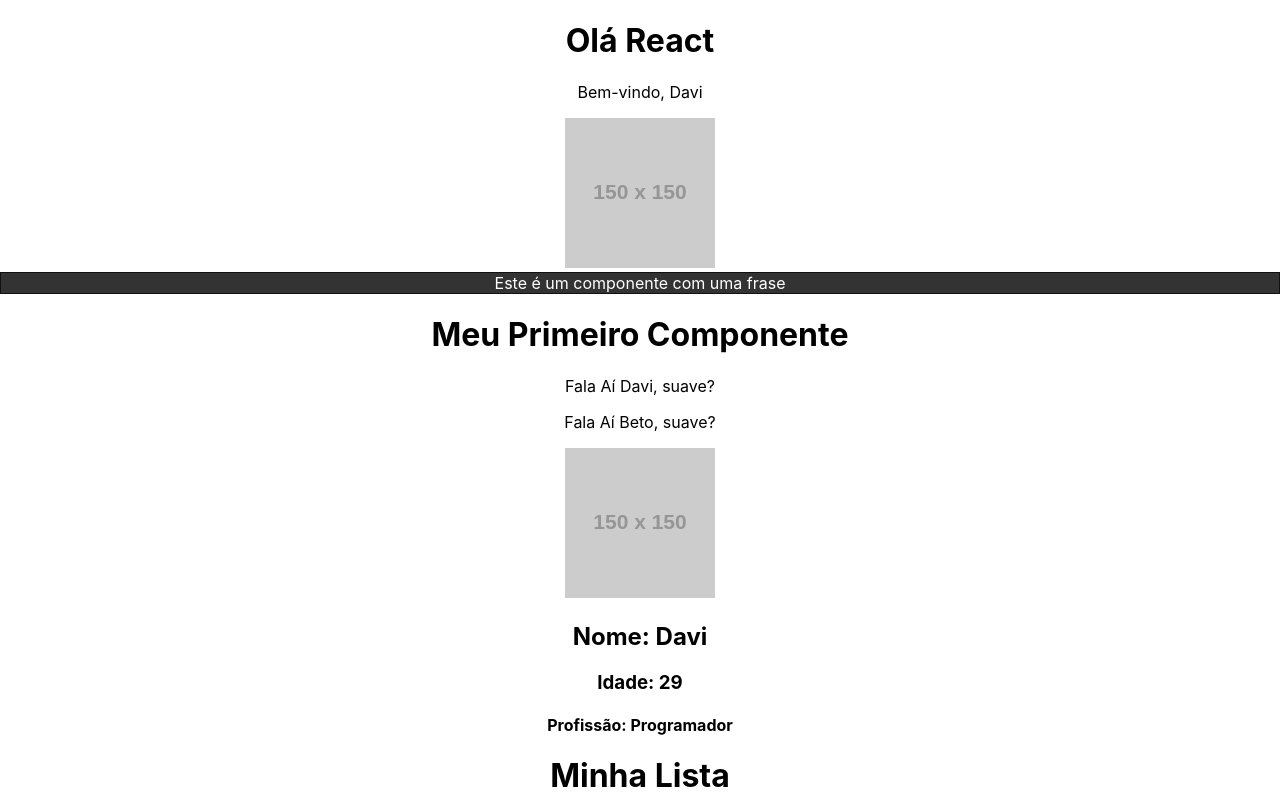
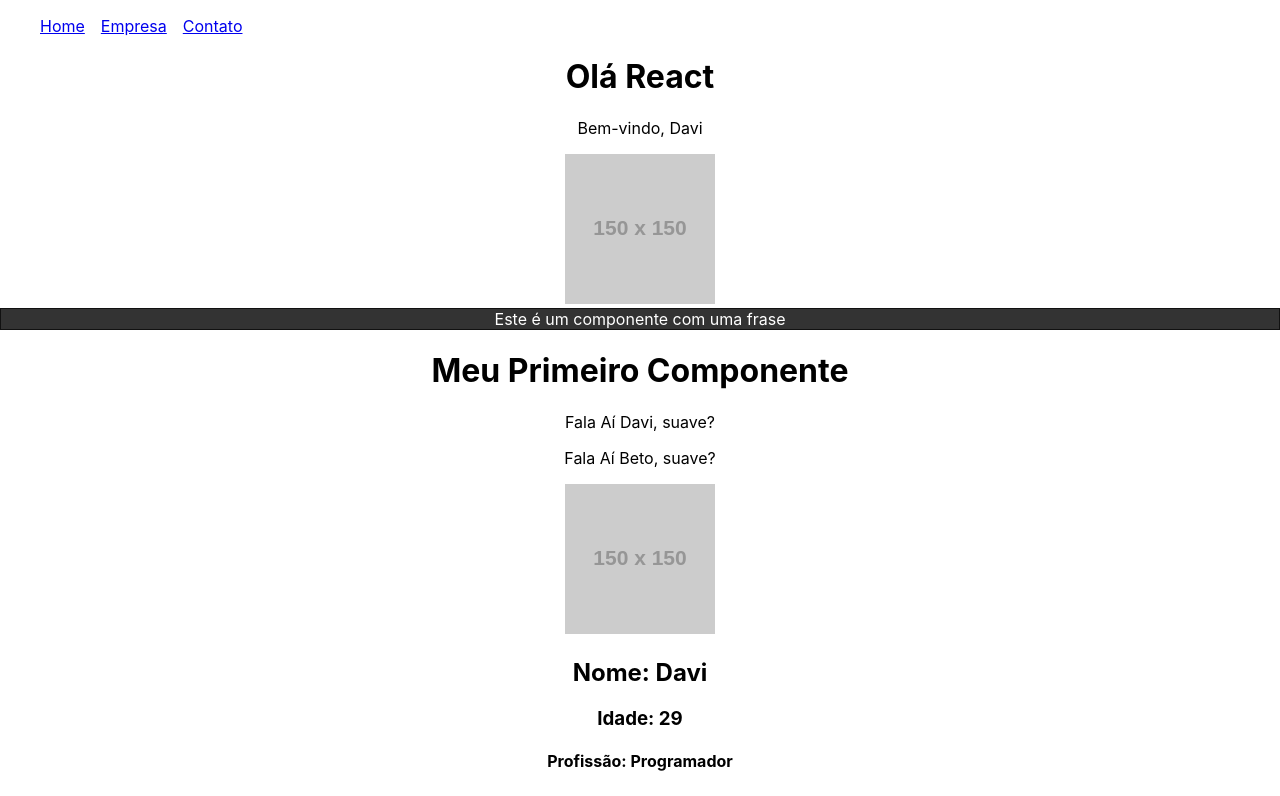
Before and after one commit to krokreti/react-training, a React (Create React App) app in the folder practice-project/: page / in a window 1280 px wide. Shown: the top 796 px of the page. Built offline with nearby package versions, Linux system fonts and the light colour scheme.

Commit message:
add react router

```diff
--- a/practice-project/package.json
+++ b/practice-project/package.json
@@ -8,6 +8,7 @@
     "@testing-library/user-event": "^13.5.0",
     "react": "^18.2.0",
     "react-dom": "^18.2.0",
+    "react-router-dom": "^6.4.3",
     "react-scripts": "5.0.1",
     "web-vitals": "^2.1.4"
   },
--- a/practice-project/src/App.js
+++ b/practice-project/src/App.js
@@ -1,46 +1,24 @@
-import './App.css';
-import Evento from './Components/Evento';
-import HelloWorld from './Components/HelloWorld';
-import List from './Components/List';
-import Pessoa from './Components/Pessoa';
-import SayMyName from './Components/SayMyName';
-import Form from './Components/Form'
-import Condicional from './Components/Condicional';
-import OutraLista from './Components/OutraLista';
-import SeuNome from './Components/SeuNome';
-import { useState } from 'react';
-import Saudacao from './Components/Saudacao';
+
+import {BrowserRouter as Router, Routes, Route} from 'react-router-dom';
+import Footer from './Components/layout/Footer';
+import Navbar from './Components/layout/Navbar';
+import Contato from './pages/Contato';
+import Empresa from './pages/Empresa';
+import Home from './pages/Home';
 
 function App() {
 
-  const name = "Davi";
-  const url = "https://via.placeholder.com/150";
-  const meusItens = ['React', 'Vue', 'Angular']
-  const [nome, setNome] = useState();
 
   return (
-    <div className="App">
-      <h1>Olá React</h1>
-      <p> Bem-vindo, {name} </p>
-      <img src={url} alt="Minha imagem"/>
-      <HelloWorld/>
-      <SayMyName nome={name} />
-      <SayMyName nome="Beto" />
-      <Pessoa nome="Davi" idade="29" profissao="Programador" foto={url}/>
-      <List/>
-      <Evento/>
-      <Form/>
-      <h1>Renderização Condicional</h1>
-      <Condicional/>
-      <h1>Renderização de Listas</h1>
-      <OutraLista itens={meusItens} />
-      <OutraLista itens={[]} />
-      <h1>State Lift</h1>
-      <SeuNome setNome={setNome} />
-      {nome}
-      <Saudacao nome={nome} />
-
-    </div>
+    <Router>
+      <Navbar/>
+        <Routes>
+          <Route path='/' element={<Home/>}></Route>
+          <Route path='/empresa' element={<Empresa/>}></Route>
+          <Route path='/contato' element={<Contato/>}></Route>
+        </Routes>
+      <Footer/>
+    </Router>
   );
 }
 
--- a/practice-project/src/Components/Saudacao.jsx
+++ b/practice-project/src/Components/Saudacao.jsx
@@ -6,7 +6,6 @@ function Saudacao({nome}) {
     {
     nome && (
         <p>
-
             { gerarSaudacao(nome)}
         </p>
     )}
--- /dev/null
+++ b/practice-project/src/Components/layout/Footer.jsx
@@ -0,0 +1,5 @@
+function Footer() {
+    return <footer>Rodapé</footer>
+}
+
+export default Footer
--- /dev/null
+++ b/practice-project/src/Components/layout/Navbar.jsx
@@ -0,0 +1,14 @@
+import { Link } from "react-router-dom"
+import styles from './Navbar.module.css'
+
+function Navbar() {
+    return (
+        <ul className={styles.list}>
+            <li className={styles.item}><Link to="/">Home</Link></li>
+            <li className={styles.item}><Link to="/empresa">Empresa</Link></li>
+            <li className={styles.item}><Link to="/contato">Contato</Link></li>
+      </ul>
+    )
+}
+
+export default Navbar
--- /dev/null
+++ b/practice-project/src/Components/layout/Navbar.module.css
@@ -0,0 +1,8 @@
+.list {
+    display: flex;
+    list-style: none;
+}
+
+.item {
+    margin-right: 1em;
+}
--- /dev/null
+++ b/practice-project/src/pages/Contato.jsx
@@ -0,0 +1,10 @@
+function Contato() {
+    return (
+        <div>
+            <h1>Contato</h1>
+            <p>Conteúdo da página</p>
+        </div>
+    )
+}
+
+export default Contato
--- /dev/null
+++ b/practice-project/src/pages/Empresa.jsx
@@ -0,0 +1,10 @@
+function Empresa() {
+    return (
+        <div>
+            <h1>Empresa</h1>
+            <p>Conteúdo da página</p>
+        </div>
+    )
+}
+
+export default Empresa
--- /dev/null
+++ b/practice-project/src/pages/Home.jsx
@@ -0,0 +1,46 @@
+
+import { useState } from 'react';
+import Evento from '../Components/Evento';
+import '../App.css';
+import Saudacao from '../Components/Saudacao';
+import SeuNome from '../Components/SeuNome';
+import OutraLista from '../Components/OutraLista';
+import Condicional from '../Components/Condicional';
+import Form from '../Components/Form';
+import SayMyName from '../Components/SayMyName';
+import Pessoa from '../Components/Pessoa';
+import List from '../Components/List';
+import HelloWorld from '../Components/HelloWorld';
+
+function Home() {
+    const name = "Davi";
+    const url = "https://via.placeholder.com/150";
+    const meusItens = ['React', 'Vue', 'Angular']
+    const [nome, setNome] = useState();
+
+    return (
+        <div className="App">
+        <h1>Olá React</h1>
+        <p> Bem-vindo, {name} </p>
+        <img src={url} alt="Minha imagem"/>
+        <HelloWorld/>
+        <SayMyName nome={name} />
+        <SayMyName nome="Beto" />
+        <Pessoa nome="Davi" idade="29" profissao="Programador" foto={url}/>
+        <List/>
+        <Evento/>
+        <Form/>
+        <h1>Renderização Condicional</h1>
+        <Condicional/>
+        <h1>Renderização de Listas</h1>
+        <OutraLista itens={meusItens} />
+        <OutraLista itens={[]} />
+        <h1>State Lift</h1>
+        <SeuNome setNome={setNome} />
+        {nome}
+        <Saudacao nome={nome} />
+      </div>
+    )
+}
+
+export default Home
```
Also changed, not shown: 1 other file (tests, documents, lock files or other folders).
